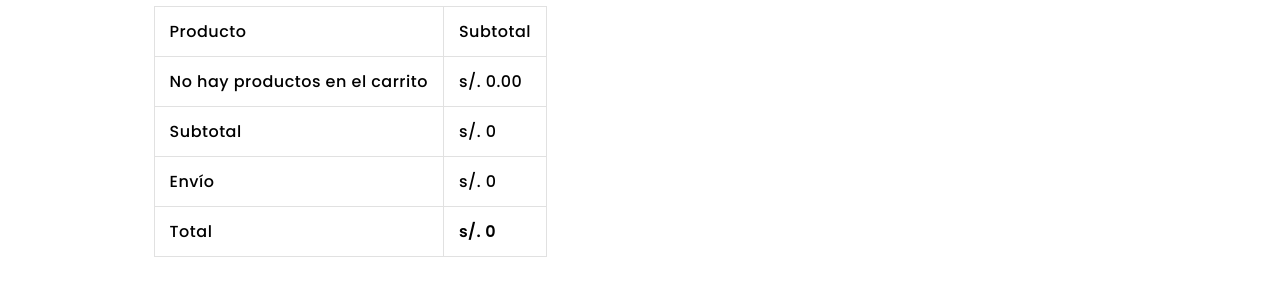
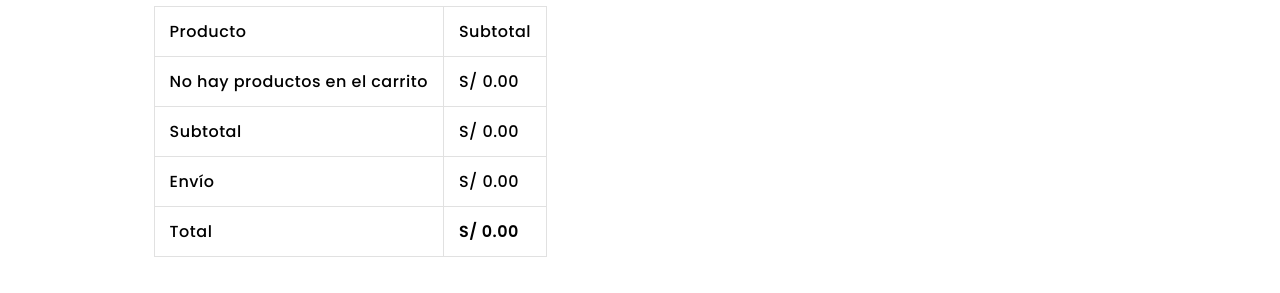
Before and after one commit to migueljarecca/water-delivery-app, a React (Vite) app in the folder client/: page /checkout/review in a window 1280 px wide. Shown: the part 236-529 px from the top of the page. Built offline with nearby package versions, Linux system fonts and the light colour scheme.

Commit message:
add price format

```diff
--- a/client/src/components/CartSummary.jsx
+++ b/client/src/components/CartSummary.jsx
@@ -1,16 +1,7 @@
-import { useEffect } from "react";
-import { useCart } from "../hooks/useCart";
 import { Link } from "react-router-dom";
+import { formatPrice } from "../utils/formatters/formatPrice";
 
 export const CartSummary = ({ subTotalPrice, shippingCost, priceTotal }) => {
-
-    // const {
-    //     handlerCalculateSubTotal,
-    // } = useCart();
-
-    // useEffect(() => {
-    //     handlerCalculateSubTotal();
-    // },[priceTotal]);
 
     return(
         <div className="cart-summary-content">
@@ -18,26 +9,26 @@ export const CartSummary = ({ subTotalPrice, shippingCost, priceTotal }) => {
             <div className="cart-summary-details">
                 <div className="summary-sub-total">
                     <span>Subtotal</span>
-                    <span>S/. {subTotalPrice}</span>
+                    <span>{formatPrice(subTotalPrice)}</span>
                 </div>
 
                 <div className="summary-shipping">
                     <span>Envío</span>
-                    <span>S/. {shippingCost}</span>
+                    <span>{formatPrice(shippingCost)}</span>
                 </div>
 
                 <hr className="cart-divider"/>
 
                 <div className="summary-total">
                     <span>Total</span>
-                    <span>S/. {priceTotal}</span>
+                    <span>{formatPrice(priceTotal)}</span>
                 </div>
             </div>
 
             {shippingCost > 0 && (
                 <span className="cart-summary-delivery">
                     Agregue mas produtos para cumplir con el mínimo de compra y obtener el envío gratis.
-                    Te falta s/ {50 - subTotalPrice} para obtener el envío gratis.
+                    Te falta {formatPrice(50 - subTotalPrice)} para obtener el envío gratis.
                 </span>
             )}
 
--- a/client/src/components/OrderSummary.jsx
+++ b/client/src/components/OrderSummary.jsx
@@ -3,6 +3,7 @@
 // It includes the items in the cart, their quantities, and the total price.
 
 import { useCart } from "../hooks/useCart"
+import { formatPrice } from "../utils/formatters/formatPrice";
 
 export const OrderSummary = () => {
 
@@ -32,7 +33,7 @@ export const OrderSummary = () => {
                                     </td>
                                     <td className="product-sub-total">
                                         <span className="price-amount">
-                                            <bdi><span className="price-symbol">s/.&nbsp;</span>{item.price * item.quantity}</bdi>
+                                            <bdi><span className="price-symbol"></span>{formatPrice(item.price * item.quantity)}</bdi>
                                         </span>
                                     </td>
                                 </tr>
@@ -42,7 +43,7 @@ export const OrderSummary = () => {
                                 <td className="product-name">No hay productos en el carrito</td>
                                 <td className="product-sub-total">
                                     <span className="price-amount">
-                                        <bdi><span className="currency-symbol">s/.&nbsp;</span>0.00</bdi>
+                                        <bdi><span className="currency-symbol"></span>{formatPrice(0)}</bdi>
                                     </span>
                                 </td>
                             </tr>
@@ -54,7 +55,7 @@ export const OrderSummary = () => {
                             <th className="product-name">Subtotal</th>
                             <td className="product-sub-total">
                                 <span className="price-amount">
-                                <bdi><span className="currency-symbol">s/.&nbsp;</span>{subTotalPrice}</bdi>
+                                <bdi><span className="currency-symbol"></span>{formatPrice(subTotalPrice)}</bdi>
                                 </span>
                             </td>
                         </tr>
@@ -63,7 +64,7 @@ export const OrderSummary = () => {
                             <th className="product-name">Envío</th>
                             <td className="product-sub-total">
                                 <span className="price-amount">
-                                    <bdi><span className="currency-symbol">s/.&nbsp;</span>{shippingCost > 0 ? shippingCost : 0.00}</bdi>
+                                    <bdi><span className="currency-symbol"></span>{shippingCost > 0 ? formatPrice(shippingCost  ) : formatPrice(0) }</bdi>
                                 </span>
                             </td>
                         </tr>
@@ -73,7 +74,7 @@ export const OrderSummary = () => {
                             <td className="product-sub-total">
                                 <strong>
                                     <span className="price-amount">
-                                        <bdi><span className="currency-symbol">s/.&nbsp;</span>{priceTotal}</bdi>
+                                        <bdi><span className="currency-symbol"></span>{formatPrice(priceTotal)}</bdi>
                                     </span>
                                 </strong>
                             </td>
--- a/client/src/components/ProductDetails.jsx
+++ b/client/src/components/ProductDetails.jsx
@@ -1,6 +1,5 @@
-import { Link } from "react-router-dom";
-import { formatPrice } from "../utils/formatters/FormatPrice";
 import { useState } from "react";
+import { formatPrice } from "../utils/formatters/formatPrice";
 
 export const ProductDetails = ({ productDetails, handlerAddCart }) => {
 
--- a/client/src/components/ShopCartCard.jsx
+++ b/client/src/components/ShopCartCard.jsx
@@ -1,4 +1,5 @@
 import { Trash } from "../assets/icons/icons";
+import { formatPrice } from "../utils/formatters/formatPrice";
 
 
 export const ShopCartCard = ({
@@ -50,7 +51,7 @@ export const ShopCartCard = ({
                 <div className="cart-icon-div" onClick={() => handlerRemoveCart(id)}>
                     <Trash />
                 </div>
-                <p className="product-cart-price">S/. {price}</p>
+                <p className="product-cart-price">{formatPrice(price)}</p>
 
             </div>
 
```
